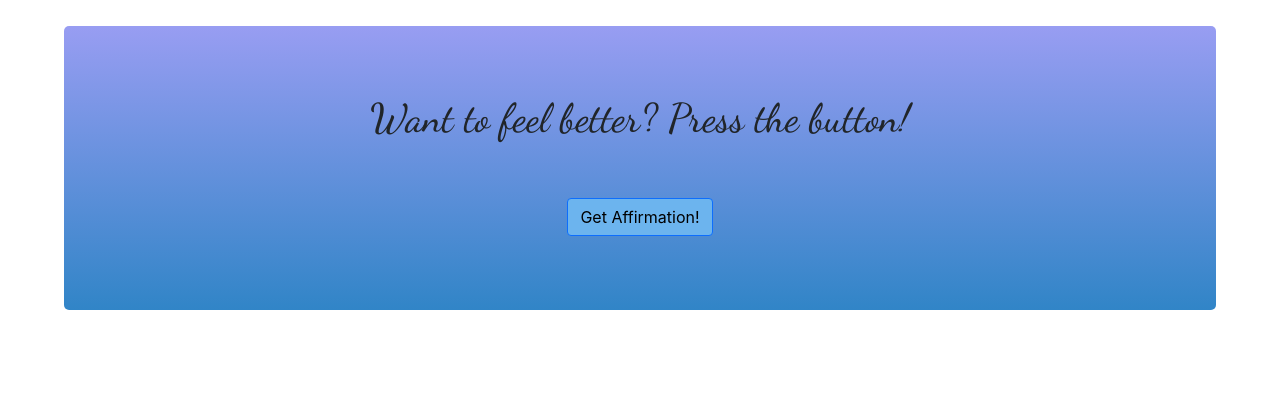
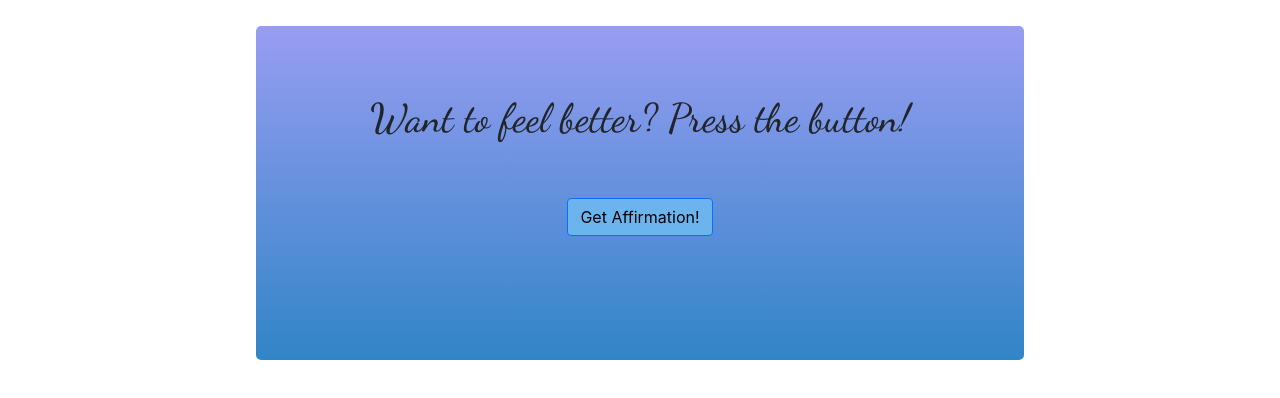
Before and after one commit to 12Isabella/Positive-Affirmation-App-Brandy, a React (Create React App) app: page / in a window 1280 px wide. Shown: the top 398 px of the page. Built offline with nearby package versions, Linux system fonts and the light colour scheme.

Commit message:
style border-box

```diff
--- a/src/App.css
+++ b/src/App.css
@@ -1,9 +1,11 @@
 .App {
   text-align: center;
 
-  margin: 2% 5%;
+  margin: 2% 20%;
   padding-top: 20px;
-  padding-bottom: 50px;
+  padding-bottom: 100px;
+  border: cornsilk;
+  box-shadow: aqua;
   border-radius: 5px;
 
   background: linear-gradient(
```
